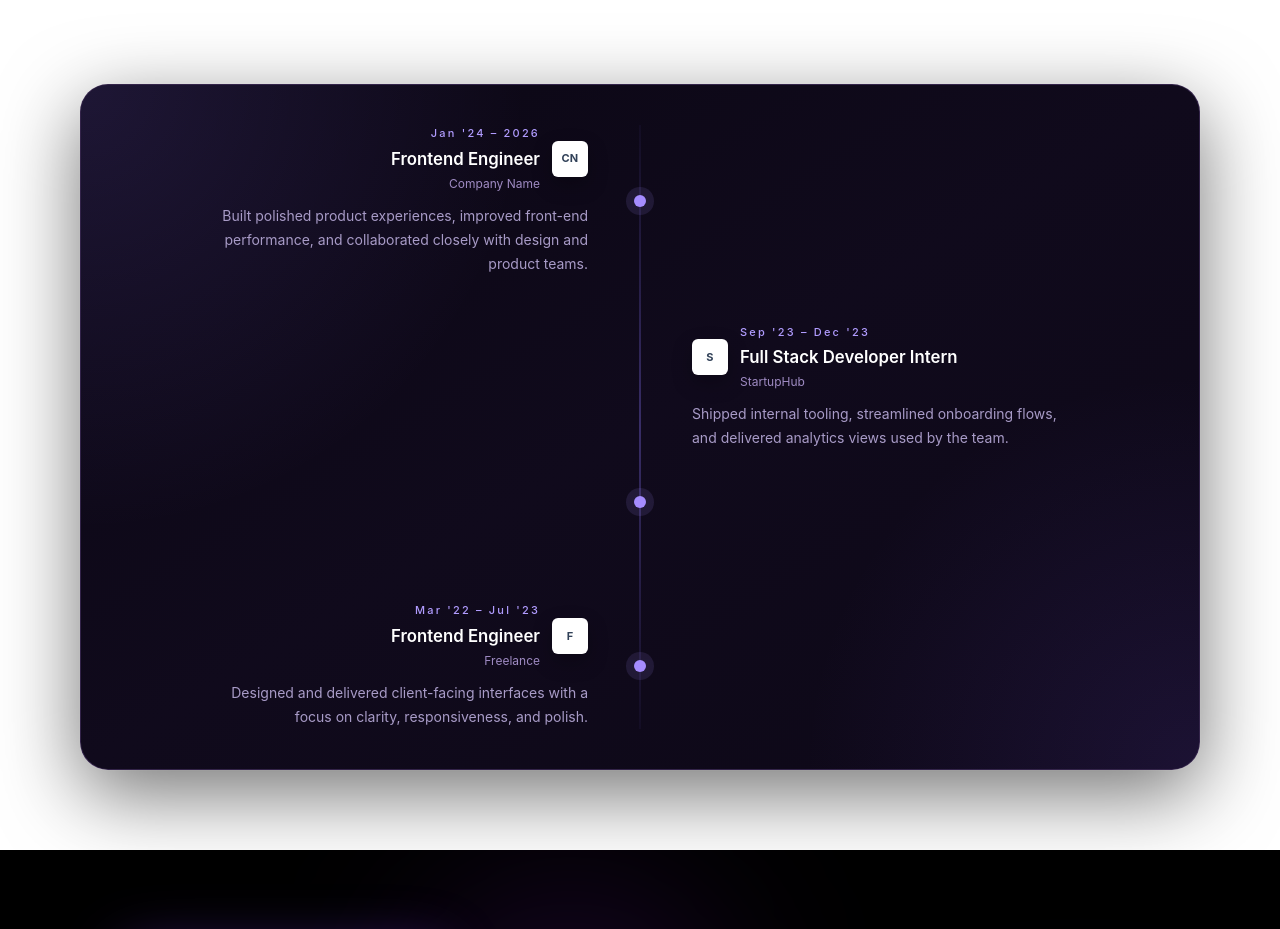
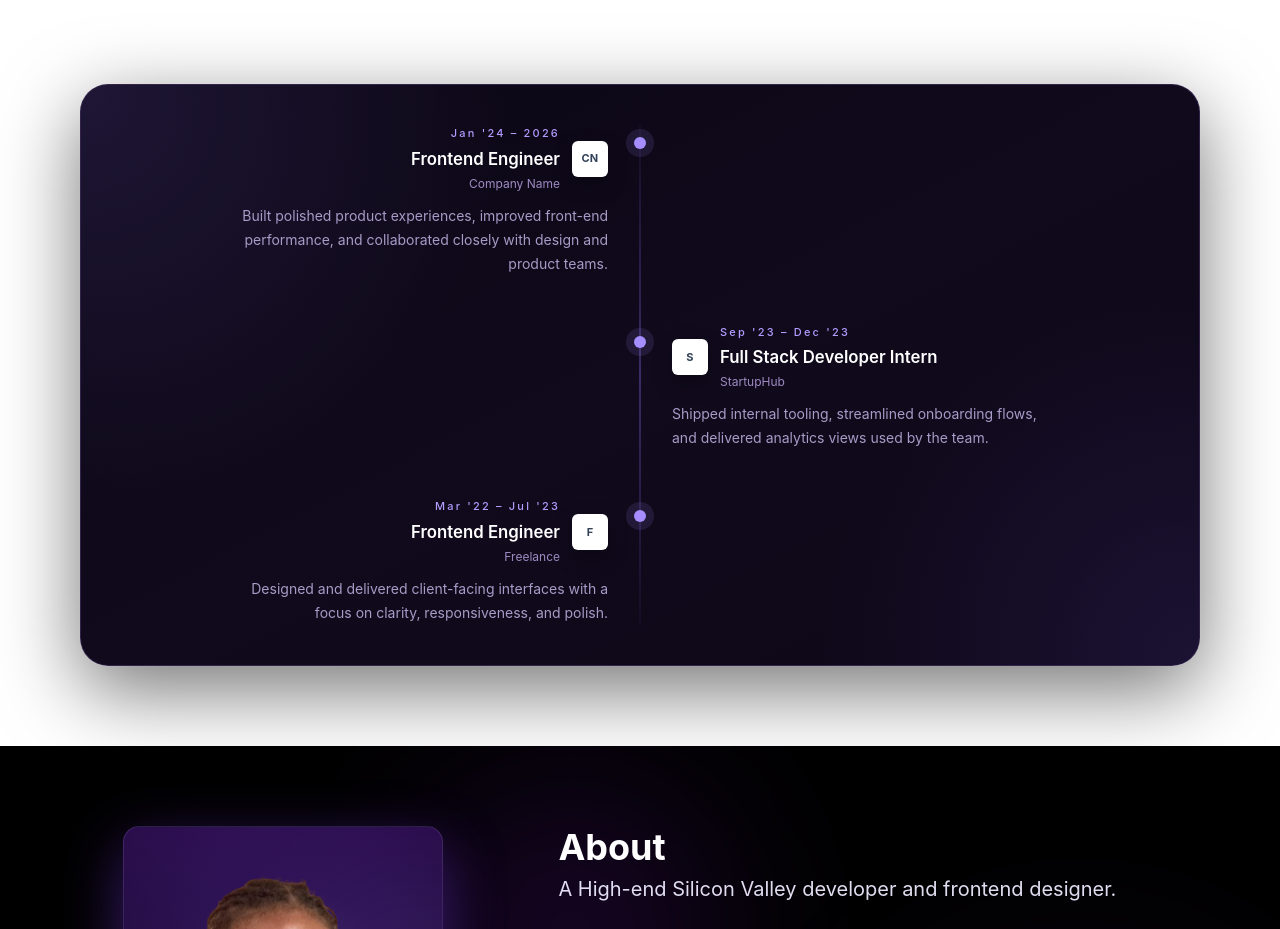
Before and after one commit to Winney360/Winfred-Nkatha-Portfolio, a React (Vite) app in the folder client/: page / in a window 1280 px wide. Shown: the part 3660-4589 px from the top of the page. Built offline with nearby package versions, Linux system fonts and the light colour scheme.

Commit message:
refactor(Experience): update layout and styling for improved alignment and responsiveness

```diff
--- a/client/src/sections/Experience.jsx
+++ b/client/src/sections/Experience.jsx
@@ -68,9 +68,9 @@ const Experience = () => {
                   whileInView={{ opacity: 1, y: 0 }}
                   viewport={{ once: true, amount: 0.45 }}
                   transition={{ delay: idx * 0.08, duration: 0.65, ease: "easeOut" }}
-                  className="relative grid items-center gap-4 md:grid-cols-[minmax(0,1fr)_56px_minmax(0,1fr)] md:gap-6"
+                  className="relative grid items-start gap-4 md:grid-cols-2 md:gap-x-16"
                 >
-                  <div className={`order-2 md:order-none ${isLeft ? "md:col-start-1 md:justify-self-end md:text-right" : "md:col-start-3 md:justify-self-start"}`}>
+                  <div className={`order-2 md:order-none ${isLeft ? "md:col-start-1 md:justify-self-end md:text-right" : "md:col-start-2 md:justify-self-start"}`}>
                     <div className="mx-auto max-w-md">
                       <div className={`mb-3 flex items-center gap-3 ${isLeft ? "justify-start md:flex-row-reverse" : "justify-start"}`}>
                         <div className="flex h-9 w-9 shrink-0 items-center justify-center rounded-md border border-white/10 bg-white shadow-[0_8px_20px_rgba(0,0,0,0.25)]">
@@ -94,11 +94,7 @@ const Experience = () => {
                     </div>
                   </div>
 
-                  <div className="relative order-1 mx-auto flex h-14 w-14 items-center justify-center md:order-none md:col-start-2">
-                    <span className="absolute h-3 w-3 rounded-full bg-[#a58cff] shadow-[0_0_0_8px_rgba(165,140,255,0.12)]" />
-                  </div>
-
-                  <div className={`hidden md:block ${isLeft ? "md:col-start-3" : "md:col-start-1"}`} />
+                  <span className="pointer-events-none absolute left-1/2 top-3 hidden h-3 w-3 -translate-x-1/2 rounded-full bg-[#a58cff] shadow-[0_0_0_8px_rgba(165,140,255,0.12)] md:block" />
                 </motion.div>
               );
             })}
```
